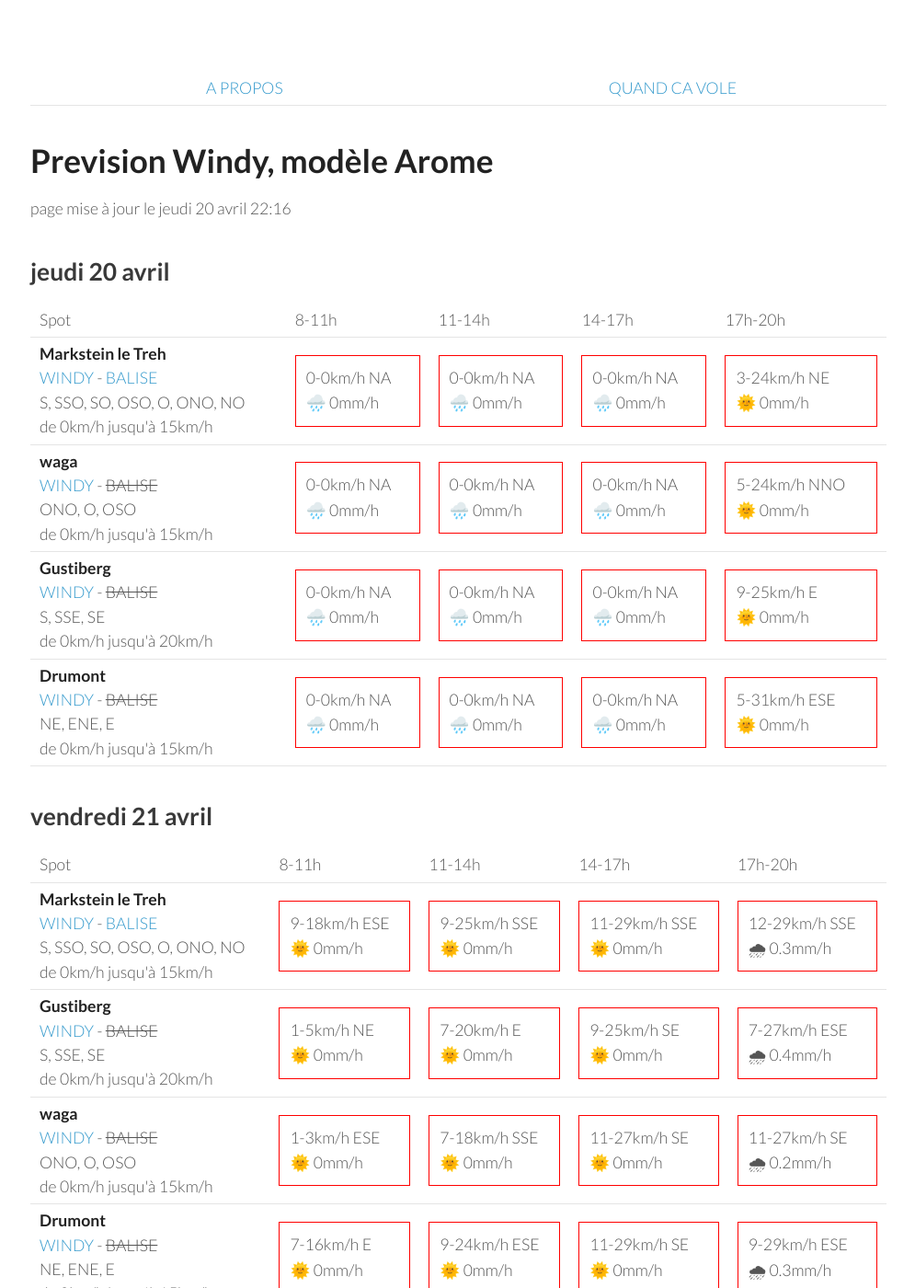
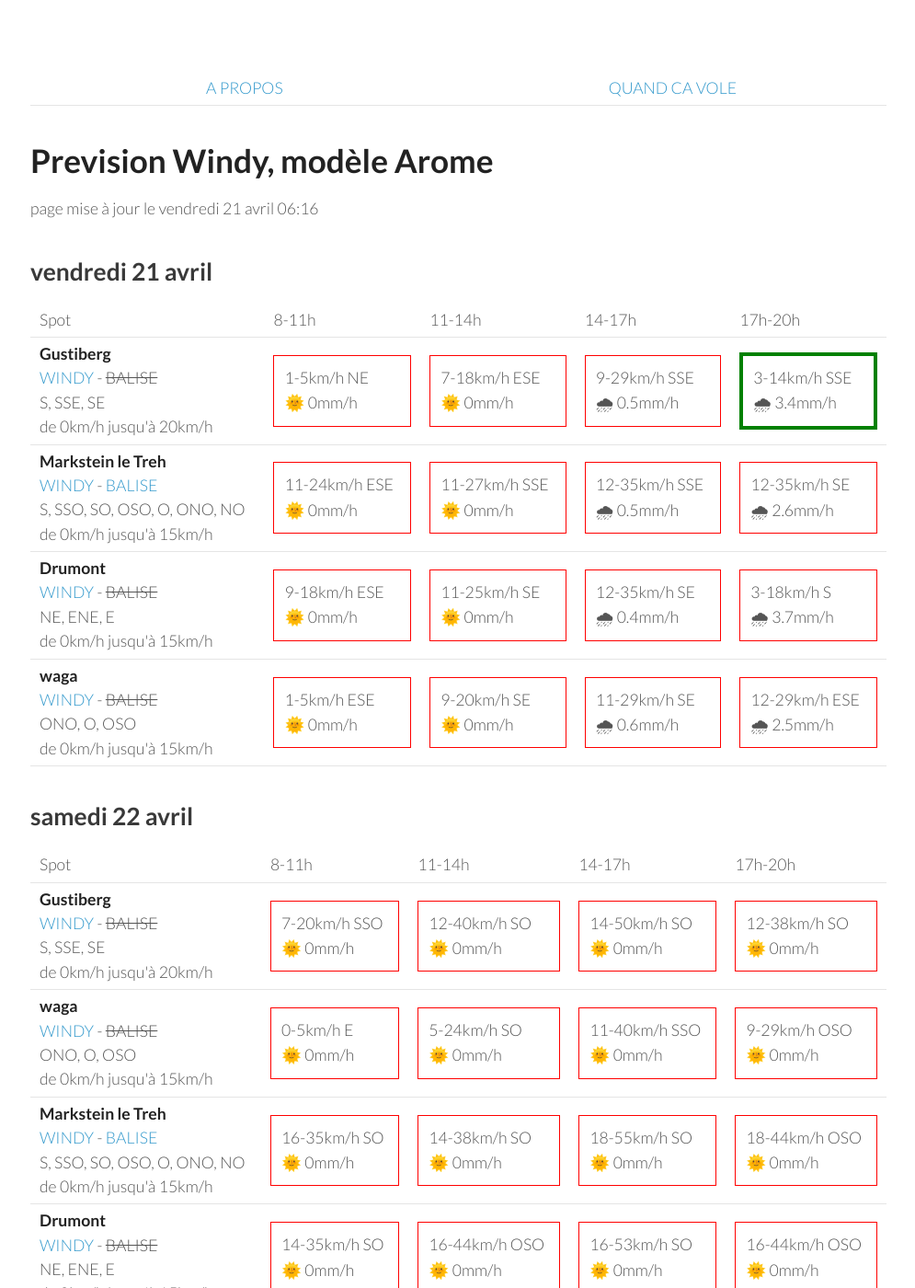
Before and after one commit to parapente-dans-le-nord/parapente-dans-le-nord.github.io, a Jekyll site: the page built from vosges.markdown, in a window 1280 px wide and 1400 px high. Shown: the whole window at 92% size, without its empty margins (25-1020 px from the left). Built offline with Jekyll 4.4.1, drawn with Linux system fonts in a browser that asks for light colours; some of the changed text lies outside the part shown.

Commit message:
update index.markdown

```diff
--- a/vosges.markdown
+++ b/vosges.markdown
@@ -7,60 +7,8 @@ title:  "Tous les spots"
 {: .links}
 
 # Prevision Windy, modèle Arome
-page mise à jour le jeudi 20 avril 22:16
+page mise à jour le vendredi 21 avril 06:16
 
-## jeudi 20 avril
-
-{::nomarkdown}
-<table>
-  <tbody>
-    <tr>
-      <td>Spot</td>
-      <td>8-11h</td>
-      <td>11-14h</td>
-      <td>14-17h</td>
-      <td>17h-20h</td>
-    </tr>
-<tr>
-        <td><strong>Markstein le Treh</strong><br><a href="https://windy.com/47.926/7.012?47.505,7.012,8,m:eY1agmQ">WINDY</a> - <span class=""><a href="http://www.balisemeteo.com/balise.php?idBalise=136">BALISE</a> </span><br> <span class="vent-favorable">S, SSO, SO, OSO, O, ONO, NO</span><br><span class="force-vent">de 0km/h jusqu'à 15km/h</span> </td>
-
-            <td><div class="not-flyable"><p>0-0km/h NA</p><p>🌧️ 0mm/h</p></div></td>
-            <td><div class="not-flyable"><p>0-0km/h NA</p><p>🌧️ 0mm/h</p></div></td>
-            <td><div class="not-flyable"><p>0-0km/h NA</p><p>🌧️ 0mm/h</p></div></td>
-            <td><div class="not-flyable"><p>3-24km/h NE</p><p>🌞 0mm/h</p></div></td>
-
-    </tr>
-<tr>
-        <td><strong>waga</strong><br><a href="https://windy.com/47.903/6.996?47.900,6.983,15">WINDY</a> - <span class="no-balise"> BALISE </span><br> <span class="vent-favorable">ONO, O, OSO</span><br><span class="force-vent">de 0km/h jusqu'à 15km/h</span> </td>
-
-            <td><div class="not-flyable"><p>0-0km/h NA</p><p>🌧️ 0mm/h</p></div></td>
-            <td><div class="not-flyable"><p>0-0km/h NA</p><p>🌧️ 0mm/h</p></div></td>
-            <td><div class="not-flyable"><p>0-0km/h NA</p><p>🌧️ 0mm/h</p></div></td>
-            <td><div class="not-flyable"><p>5-24km/h NNO</p><p>🌞 0mm/h</p></div></td>
-
-    </tr>
-<tr>
-        <td><strong>Gustiberg</strong><br><a href="https://windy.com/47.894/6.934?47.891,6.934,15,m:eYYagmI">WINDY</a> - <span class="no-balise"> BALISE </span><br> <span class="vent-favorable">S, SSE, SE</span><br><span class="force-vent">de 0km/h jusqu'à 20km/h</span> </td>
-
-            <td><div class="not-flyable"><p>0-0km/h NA</p><p>🌧️ 0mm/h</p></div></td>
-            <td><div class="not-flyable"><p>0-0km/h NA</p><p>🌧️ 0mm/h</p></div></td>
-            <td><div class="not-flyable"><p>0-0km/h NA</p><p>🌧️ 0mm/h</p></div></td>
-            <td><div class="not-flyable"><p>9-25km/h E</p><p>🌞 0mm/h</p></div></td>
-
-    </tr>
-<tr>
-        <td><strong>Drumont</strong><br><a href="https://windy.com/47.898/6.919?47.687,6.919,9,m:eYYagmG">WINDY</a> - <span class="no-balise"> BALISE </span><br> <span class="vent-favorable">NE, ENE, E</span><br><span class="force-vent">de 0km/h jusqu'à 15km/h</span> </td>
-
-            <td><div class="not-flyable"><p>0-0km/h NA</p><p>🌧️ 0mm/h</p></div></td>
-            <td><div class="not-flyable"><p>0-0km/h NA</p><p>🌧️ 0mm/h</p></div></td>
-            <td><div class="not-flyable"><p>0-0km/h NA</p><p>🌧️ 0mm/h</p></div></td>
-            <td><div class="not-flyable"><p>5-31km/h ESE</p><p>🌞 0mm/h</p></div></td>
-
-    </tr>
-
-</tbody>
-</table>
-{:/}
 ## vendredi 21 avril
 
 {::nomarkdown}
@@ -74,42 +22,42 @@ page mise à jour le jeudi 20 avril 22:16
       <td>17h-20h</td>
     </tr>
 <tr>
-        <td><strong>Markstein le Treh</strong><br><a href="https://windy.com/47.926/7.012?47.505,7.012,8,m:eY1agmQ">WINDY</a> - <span class=""><a href="http://www.balisemeteo.com/balise.php?idBalise=136">BALISE</a> </span><br> <span class="vent-favorable">S, SSO, SO, OSO, O, ONO, NO</span><br><span class="force-vent">de 0km/h jusqu'à 15km/h</span> </td>
+        <td><strong>Gustiberg</strong><br><a href="https://windy.com/47.894/6.934?47.891,6.934,15,m:eYYagmI">WINDY</a> - <span class="no-balise"> BALISE </span><br> <span class="vent-favorable">S, SSE, SE</span><br><span class="force-vent">de 0km/h jusqu'à 20km/h</span> </td>
 
-            <td><div class="not-flyable"><p>9-18km/h ESE</p><p>🌞 0mm/h</p></div></td>
-            <td><div class="not-flyable"><p>9-25km/h SSE</p><p>🌞 0mm/h</p></div></td>
-            <td><div class="not-flyable"><p>11-29km/h SSE</p><p>🌞 0mm/h</p></div></td>
-            <td><div class="not-flyable"><p>12-29km/h SSE</p><p>🌧 0.3mm/h</p></div></td>
+            <td><div class="not-flyable"><p>1-5km/h NE</p><p>🌞 0mm/h</p></div></td>
+            <td><div class="not-flyable"><p>7-18km/h ESE</p><p>🌞 0mm/h</p></div></td>
+            <td><div class="not-flyable"><p>9-29km/h SSE</p><p>🌧 0.5mm/h</p></div></td>
+            <td><div class="flyable"><p>3-14km/h SSE</p><p>🌧 3.4mm/h</p></div></td>
 
 
     </tr>
 <tr>
-        <td><strong>Gustiberg</strong><br><a href="https://windy.com/47.894/6.934?47.891,6.934,15,m:eYYagmI">WINDY</a> - <span class="no-balise"> BALISE </span><br> <span class="vent-favorable">S, SSE, SE</span><br><span class="force-vent">de 0km/h jusqu'à 20km/h</span> </td>
+        <td><strong>Markstein le Treh</strong><br><a href="https://windy.com/47.926/7.012?47.505,7.012,8,m:eY1agmQ">WINDY</a> - <span class=""><a href="http://www.balisemeteo.com/balise.php?idBalise=136">BALISE</a> </span><br> <span class="vent-favorable">S, SSO, SO, OSO, O, ONO, NO</span><br><span class="force-vent">de 0km/h jusqu'à 15km/h</span> </td>
 
-            <td><div class="not-flyable"><p>1-5km/h NE</p><p>🌞 0mm/h</p></div></td>
-            <td><div class="not-flyable"><p>7-20km/h E</p><p>🌞 0mm/h</p></div></td>
-            <td><div class="not-flyable"><p>9-25km/h SE</p><p>🌞 0mm/h</p></div></td>
-            <td><div class="not-flyable"><p>7-27km/h ESE</p><p>🌧 0.4mm/h</p></div></td>
+            <td><div class="not-flyable"><p>11-24km/h ESE</p><p>🌞 0mm/h</p></div></td>
+            <td><div class="not-flyable"><p>11-27km/h SSE</p><p>🌞 0mm/h</p></div></td>
+            <td><div class="not-flyable"><p>12-35km/h SSE</p><p>🌧 0.5mm/h</p></div></td>
+            <td><div class="not-flyable"><p>12-35km/h SE</p><p>🌧 2.6mm/h</p></div></td>
+
+
+    </tr>
+<tr>
+        <td><strong>Drumont</strong><br><a href="https://windy.com/47.898/6.919?47.687,6.919,9,m:eYYagmG">WINDY</a> - <span class="no-balise"> BALISE </span><br> <span class="vent-favorable">NE, ENE, E</span><br><span class="force-vent">de 0km/h jusqu'à 15km/h</span> </td>
+
+            <td><div class="not-flyable"><p>9-18km/h ESE</p><p>🌞 0mm/h</p></div></td>
+            <td><div class="not-flyable"><p>11-25km/h SE</p><p>🌞 0mm/h</p></div></td>
+            <td><div class="not-flyable"><p>12-35km/h SE</p><p>🌧 0.4mm/h</p></div></td>
+            <td><div class="not-flyable"><p>3-18km/h S</p><p>🌧 3.7mm/h</p></div></td>
 
 
     </tr>
 <tr>
         <td><strong>waga</strong><br><a href="https://windy.com/47.903/6.996?47.900,6.983,15">WINDY</a> - <span class="no-balise"> BALISE </span><br> <span class="vent-favorable">ONO, O, OSO</span><br><span class="force-vent">de 0km/h jusqu'à 15km/h</span> </td>
 
-            <td><div class="not-flyable"><p>1-3km/h ESE</p><p>🌞 0mm/h</p></div></td>
-            <td><div class="not-flyable"><p>7-18km/h SSE</p><p>🌞 0mm/h</p></div></td>
-            <td><div class="not-flyable"><p>11-27km/h SE</p><p>🌞 0mm/h</p></div></td>
-            <td><div class="not-flyable"><p>11-27km/h SE</p><p>🌧 0.2mm/h</p></div></td>
-
-
-    </tr>
-<tr>
-        <td><strong>Drumont</strong><br><a href="https://windy.com/47.898/6.919?47.687,6.919,9,m:eYYagmG">WINDY</a> - <span class="no-balise"> BALISE </span><br> <span class="vent-favorable">NE, ENE, E</span><br><span class="force-vent">de 0km/h jusqu'à 15km/h</span> </td>
-
-            <td><div class="not-flyable"><p>7-16km/h E</p><p>🌞 0mm/h</p></div></td>
-            <td><div class="not-flyable"><p>9-24km/h ESE</p><p>🌞 0mm/h</p></div></td>
-            <td><div class="not-flyable"><p>11-29km/h SE</p><p>🌞 0mm/h</p></div></td>
-            <td><div class="not-flyable"><p>9-29km/h ESE</p><p>🌧 0.3mm/h</p></div></td>
+            <td><div class="not-flyable"><p>1-5km/h ESE</p><p>🌞 0mm/h</p></div></td>
+            <td><div class="not-flyable"><p>9-20km/h SE</p><p>🌞 0mm/h</p></div></td>
+            <td><div class="not-flyable"><p>11-29km/h SE</p><p>🌧 0.6mm/h</p></div></td>
+            <td><div class="not-flyable"><p>12-29km/h ESE</p><p>🌧 2.5mm/h</p></div></td>
 
 
     </tr>
@@ -132,40 +80,40 @@ page mise à jour le jeudi 20 avril 22:16
 <tr>
         <td><strong>Gustiberg</strong><br><a href="https://windy.com/47.894/6.934?47.891,6.934,15,m:eYYagmI">WINDY</a> - <span class="no-balise"> BALISE </span><br> <span class="vent-favorable">S, SSE, SE</span><br><span class="force-vent">de 0km/h jusqu'à 20km/h</span> </td>
 
-            <td><div class="not-flyable"><p>11-29km/h SO</p><p>🌞 0mm/h</p></div></td>
-            <td><div class="not-flyable"><p>9-29km/h S</p><p>🌞 0mm/h</p></div></td>
-            <td><div class="not-flyable"><p>25-62km/h SO</p><p>🌞 0mm/h</p></div></td>
-            <td><div class="not-flyable"><p>14-66km/h SO</p><p>🌧 0.9mm/h</p></div></td>
+            <td><div class="not-flyable"><p>7-20km/h SSO</p><p>🌞 0mm/h</p></div></td>
+            <td><div class="not-flyable"><p>12-40km/h SO</p><p>🌞 0mm/h</p></div></td>
+            <td><div class="not-flyable"><p>14-50km/h SO</p><p>🌞 0mm/h</p></div></td>
+            <td><div class="not-flyable"><p>12-38km/h SO</p><p>🌞 0mm/h</p></div></td>
+
+
+    </tr>
+<tr>
+        <td><strong>waga</strong><br><a href="https://windy.com/47.903/6.996?47.900,6.983,15">WINDY</a> - <span class="no-balise"> BALISE </span><br> <span class="vent-favorable">ONO, O, OSO</span><br><span class="force-vent">de 0km/h jusqu'à 15km/h</span> </td>
+
+            <td><div class="not-flyable"><p>0-5km/h E</p><p>🌞 0mm/h</p></div></td>
+            <td><div class="not-flyable"><p>5-24km/h SO</p><p>🌞 0mm/h</p></div></td>
+            <td><div class="not-flyable"><p>11-40km/h SSO</p><p>🌞 0mm/h</p></div></td>
+            <td><div class="not-flyable"><p>9-29km/h OSO</p><p>🌞 0mm/h</p></div></td>
 
 
     </tr>
 <tr>
         <td><strong>Markstein le Treh</strong><br><a href="https://windy.com/47.926/7.012?47.505,7.012,8,m:eY1agmQ">WINDY</a> - <span class=""><a href="http://www.balisemeteo.com/balise.php?idBalise=136">BALISE</a> </span><br> <span class="vent-favorable">S, SSO, SO, OSO, O, ONO, NO</span><br><span class="force-vent">de 0km/h jusqu'à 15km/h</span> </td>
 
-            <td><div class="not-flyable"><p>18-38km/h SO</p><p>🌞 0mm/h</p></div></td>
-            <td><div class="not-flyable"><p>7-31km/h S</p><p>🌞 0mm/h</p></div></td>
-            <td><div class="not-flyable"><p>24-66km/h SO</p><p>🌞 0mm/h</p></div></td>
-            <td><div class="not-flyable"><p>16-70km/h SO</p><p>🌧 1.2mm/h</p></div></td>
-
-
-    </tr>
-<tr>
-        <td><strong>waga</strong><br><a href="https://windy.com/47.903/6.996?47.900,6.983,15">WINDY</a> - <span class="no-balise"> BALISE </span><br> <span class="vent-favorable">ONO, O, OSO</span><br><span class="force-vent">de 0km/h jusqu'à 15km/h</span> </td>
-
-            <td><div class="not-flyable"><p>1-11km/h SE</p><p>🌞 0mm/h</p></div></td>
-            <td><div class="not-flyable"><p>7-31km/h S</p><p>🌞 0mm/h</p></div></td>
-            <td><div class="not-flyable"><p>24-66km/h SO</p><p>🌞 0mm/h</p></div></td>
-            <td><div class="not-flyable"><p>16-70km/h OSO</p><p>🌧 1.2mm/h</p></div></td>
+            <td><div class="not-flyable"><p>16-35km/h SO</p><p>🌞 0mm/h</p></div></td>
+            <td><div class="not-flyable"><p>14-38km/h SO</p><p>🌞 0mm/h</p></div></td>
+            <td><div class="not-flyable"><p>18-55km/h SO</p><p>🌞 0mm/h</p></div></td>
+            <td><div class="not-flyable"><p>18-44km/h OSO</p><p>🌞 0mm/h</p></div></td>
 
 
     </tr>
 <tr>
         <td><strong>Drumont</strong><br><a href="https://windy.com/47.898/6.919?47.687,6.919,9,m:eYYagmG">WINDY</a> - <span class="no-balise"> BALISE </span><br> <span class="vent-favorable">NE, ENE, E</span><br><span class="force-vent">de 0km/h jusqu'à 15km/h</span> </td>
 
-            <td><div class="not-flyable"><p>16-38km/h SO</p><p>🌞 0mm/h</p></div></td>
-            <td><div class="not-flyable"><p>9-31km/h S</p><p>🌞 0mm/h</p></div></td>
-            <td><div class="not-flyable"><p>25-62km/h SO</p><p>🌞 0mm/h</p></div></td>
-            <td><div class="not-flyable"><p>16-66km/h SO</p><p>🌧 0.9mm/h</p></div></td>
+            <td><div class="not-flyable"><p>14-35km/h SO</p><p>🌞 0mm/h</p></div></td>
+            <td><div class="not-flyable"><p>16-44km/h OSO</p><p>🌞 0mm/h</p></div></td>
+            <td><div class="not-flyable"><p>16-53km/h SO</p><p>🌞 0mm/h</p></div></td>
+            <td><div class="not-flyable"><p>16-44km/h OSO</p><p>🌞 0mm/h</p></div></td>
 
 
     </tr>
@@ -186,42 +134,42 @@ page mise à jour le jeudi 20 avril 22:16
       <td>17h-20h</td>
     </tr>
 <tr>
-        <td><strong>waga</strong><br><a href="https://windy.com/47.903/6.996?47.900,6.983,15">WINDY</a> - <span class="no-balise"> BALISE </span><br> <span class="vent-favorable">ONO, O, OSO</span><br><span class="force-vent">de 0km/h jusqu'à 15km/h</span> </td>
+        <td><strong>Markstein le Treh</strong><br><a href="https://windy.com/47.926/7.012?47.505,7.012,8,m:eY1agmQ">WINDY</a> - <span class=""><a href="http://www.balisemeteo.com/balise.php?idBalise=136">BALISE</a> </span><br> <span class="vent-favorable">S, SSO, SO, OSO, O, ONO, NO</span><br><span class="force-vent">de 0km/h jusqu'à 15km/h</span> </td>
 
-            <td><div class="not-flyable"><p>9-37km/h OSO</p><p>🌧 0.2mm/h</p></div></td>
-            <td><div class="not-flyable"><p>14-42km/h OSO</p><p>🌧 0.7mm/h</p></div></td>
-            <td><div class="not-flyable"><p>16-51km/h OSO</p><p>🌧 0.7mm/h</p></div></td>
-            <td><div class="not-flyable"><p>14-51km/h O</p><p>🌧 1.4mm/h</p></div></td>
+            <td><div class="not-flyable"><p>14-44km/h OSO</p><p>🌧 0.2mm/h</p></div></td>
+            <td><div class="not-flyable"><p>16-48km/h OSO</p><p>🌞 0mm/h</p></div></td>
+            <td><div class="not-flyable"><p>16-50km/h OSO</p><p>🌧 0.3mm/h</p></div></td>
+            <td><div class="not-flyable"><p>20-57km/h OSO</p><p>🌧 1.9mm/h</p></div></td>
 
 
     </tr>
 <tr>
-        <td><strong>Markstein le Treh</strong><br><a href="https://windy.com/47.926/7.012?47.505,7.012,8,m:eY1agmQ">WINDY</a> - <span class=""><a href="http://www.balisemeteo.com/balise.php?idBalise=136">BALISE</a> </span><br> <span class="vent-favorable">S, SSO, SO, OSO, O, ONO, NO</span><br><span class="force-vent">de 0km/h jusqu'à 15km/h</span> </td>
+        <td><strong>waga</strong><br><a href="https://windy.com/47.903/6.996?47.900,6.983,15">WINDY</a> - <span class="no-balise"> BALISE </span><br> <span class="vent-favorable">ONO, O, OSO</span><br><span class="force-vent">de 0km/h jusqu'à 15km/h</span> </td>
 
-            <td><div class="not-flyable"><p>9-37km/h OSO</p><p>🌧 0.2mm/h</p></div></td>
-            <td><div class="not-flyable"><p>14-42km/h OSO</p><p>🌧 0.5mm/h</p></div></td>
-            <td><div class="not-flyable"><p>16-51km/h OSO</p><p>🌧 0.7mm/h</p></div></td>
-            <td><div class="not-flyable"><p>14-50km/h OSO</p><p>🌧 1.3mm/h</p></div></td>
+            <td><div class="not-flyable"><p>14-44km/h OSO</p><p>🌧 0.2mm/h</p></div></td>
+            <td><div class="not-flyable"><p>16-48km/h OSO</p><p>🌞 0mm/h</p></div></td>
+            <td><div class="not-flyable"><p>16-50km/h OSO</p><p>🌧 0.5mm/h</p></div></td>
+            <td><div class="not-flyable"><p>20-59km/h OSO</p><p>🌧 2.3mm/h</p></div></td>
+
+
+    </tr>
+<tr>
+        <td><strong>Gustiberg</strong><br><a href="https://windy.com/47.894/6.934?47.891,6.934,15,m:eYYagmI">WINDY</a> - <span class="no-balise"> BALISE </span><br> <span class="vent-favorable">S, SSE, SE</span><br><span class="force-vent">de 0km/h jusqu'à 20km/h</span> </td>
+
+            <td><div class="not-flyable"><p>14-38km/h OSO</p><p>🌧 0.2mm/h</p></div></td>
+            <td><div class="not-flyable"><p>16-44km/h OSO</p><p>🌧 0.2mm/h</p></div></td>
+            <td><div class="not-flyable"><p>16-48km/h OSO</p><p>🌧 0.9mm/h</p></div></td>
+            <td><div class="not-flyable"><p>22-57km/h OSO</p><p>🌧 1.6mm/h</p></div></td>
 
 
     </tr>
 <tr>
         <td><strong>Drumont</strong><br><a href="https://windy.com/47.898/6.919?47.687,6.919,9,m:eYYagmG">WINDY</a> - <span class="no-balise"> BALISE </span><br> <span class="vent-favorable">NE, ENE, E</span><br><span class="force-vent">de 0km/h jusqu'à 15km/h</span> </td>
 
-            <td><div class="not-flyable"><p>9-31km/h SO</p><p>🌧 0.3mm/h</p></div></td>
-            <td><div class="not-flyable"><p>14-38km/h OSO</p><p>🌧 1.5mm/h</p></div></td>
-            <td><div class="not-flyable"><p>16-48km/h OSO</p><p>🌧 1mm/h</p></div></td>
-            <td><div class="not-flyable"><p>16-48km/h OSO</p><p>🌧 1.2mm/h</p></div></td>
-
-
-    </tr>
-<tr>
-        <td><strong>Gustiberg</strong><br><a href="https://windy.com/47.894/6.934?47.891,6.934,15,m:eYYagmI">WINDY</a> - <span class="no-balise"> BALISE </span><br> <span class="vent-favorable">S, SSE, SE</span><br><span class="force-vent">de 0km/h jusqu'à 20km/h</span> </td>
-
-            <td><div class="not-flyable"><p>9-33km/h SO</p><p>🌧 0.3mm/h</p></div></td>
-            <td><div class="not-flyable"><p>14-40km/h OSO</p><p>🌧 1.4mm/h</p></div></td>
-            <td><div class="not-flyable"><p>16-48km/h OSO</p><p>🌧 1mm/h</p></div></td>
-            <td><div class="not-flyable"><p>14-48km/h OSO</p><p>🌧 1.2mm/h</p></div></td>
+            <td><div class="not-flyable"><p>12-37km/h OSO</p><p>🌧 0.3mm/h</p></div></td>
+            <td><div class="not-flyable"><p>16-42km/h OSO</p><p>🌧 0.2mm/h</p></div></td>
+            <td><div class="not-flyable"><p>16-46km/h OSO</p><p>🌧 1mm/h</p></div></td>
+            <td><div class="not-flyable"><p>22-55km/h OSO</p><p>🌧 1.4mm/h</p></div></td>
 
 
     </tr>
@@ -244,8 +192,8 @@ page mise à jour le jeudi 20 avril 22:16
 <tr>
         <td><strong>waga</strong><br><a href="https://windy.com/47.903/6.996?47.900,6.983,15">WINDY</a> - <span class="no-balise"> BALISE </span><br> <span class="vent-favorable">ONO, O, OSO</span><br><span class="force-vent">de 0km/h jusqu'à 15km/h</span> </td>
 
-            <td><div class="not-flyable"><p>12-38km/h ONO</p><p>🌧 0.3mm/h</p></div></td>
-            <td><div class="not-flyable"><p>16-44km/h ONO</p><p>🌞 0mm/h</p></div></td>
+            <td><div class="not-flyable"><p>12-42km/h O</p><p>🌞 0mm/h</p></div></td>
+            <td><div class="not-flyable"><p>14-44km/h O</p><p>🌞 0mm/h</p></div></td>
             <td><div class="not-flyable"><p>14-44km/h O</p><p>🌧 0.3mm/h</p></div></td>
             <td><div class="not-flyable"><p>14-44km/h O</p><p>🌧 0.5mm/h</p></div></td>
 
@@ -254,8 +202,8 @@ page mise à jour le jeudi 20 avril 22:16
 <tr>
         <td><strong>Markstein le Treh</strong><br><a href="https://windy.com/47.926/7.012?47.505,7.012,8,m:eY1agmQ">WINDY</a> - <span class=""><a href="http://www.balisemeteo.com/balise.php?idBalise=136">BALISE</a> </span><br> <span class="vent-favorable">S, SSO, SO, OSO, O, ONO, NO</span><br><span class="force-vent">de 0km/h jusqu'à 15km/h</span> </td>
 
-            <td><div class="not-flyable"><p>12-38km/h ONO</p><p>🌧 0.3mm/h</p></div></td>
-            <td><div class="not-flyable"><p>14-42km/h ONO</p><p>🌞 0mm/h</p></div></td>
+            <td><div class="not-flyable"><p>12-42km/h O</p><p>🌞 0mm/h</p></div></td>
+            <td><div class="not-flyable"><p>14-42km/h O</p><p>🌞 0mm/h</p></div></td>
             <td><div class="not-flyable"><p>14-42km/h O</p><p>🌧 0.4mm/h</p></div></td>
             <td><div class="not-flyable"><p>12-42km/h O</p><p>🌧 0.4mm/h</p></div></td>
 
@@ -264,8 +212,8 @@ page mise à jour le jeudi 20 avril 22:16
 <tr>
         <td><strong>Gustiberg</strong><br><a href="https://windy.com/47.894/6.934?47.891,6.934,15,m:eYYagmI">WINDY</a> - <span class="no-balise"> BALISE </span><br> <span class="vent-favorable">S, SSE, SE</span><br><span class="force-vent">de 0km/h jusqu'à 20km/h</span> </td>
 
-            <td><div class="not-flyable"><p>11-37km/h ONO</p><p>🌧 0.3mm/h</p></div></td>
-            <td><div class="not-flyable"><p>14-40km/h ONO</p><p>🌞 0mm/h</p></div></td>
+            <td><div class="not-flyable"><p>14-38km/h O</p><p>🌧 0.2mm/h</p></div></td>
+            <td><div class="not-flyable"><p>14-40km/h O</p><p>🌧 0.2mm/h</p></div></td>
             <td><div class="not-flyable"><p>14-40km/h O</p><p>🌧 0.5mm/h</p></div></td>
             <td><div class="not-flyable"><p>14-42km/h O</p><p>🌧 0.9mm/h</p></div></td>
 
@@ -274,8 +222,8 @@ page mise à jour le jeudi 20 avril 22:16
 <tr>
         <td><strong>Drumont</strong><br><a href="https://windy.com/47.898/6.919?47.687,6.919,9,m:eYYagmG">WINDY</a> - <span class="no-balise"> BALISE </span><br> <span class="vent-favorable">NE, ENE, E</span><br><span class="force-vent">de 0km/h jusqu'à 15km/h</span> </td>
 
-            <td><div class="not-flyable"><p>11-35km/h ONO</p><p>🌧 0.3mm/h</p></div></td>
-            <td><div class="not-flyable"><p>14-40km/h ONO</p><p>🌞 0mm/h</p></div></td>
+            <td><div class="not-flyable"><p>14-38km/h O</p><p>🌧 0.2mm/h</p></div></td>
+            <td><div class="not-flyable"><p>14-40km/h O</p><p>🌧 0.3mm/h</p></div></td>
             <td><div class="not-flyable"><p>14-40km/h ONO</p><p>🌧 0.5mm/h</p></div></td>
             <td><div class="not-flyable"><p>14-40km/h ONO</p><p>🌧 1mm/h</p></div></td>
 
```
